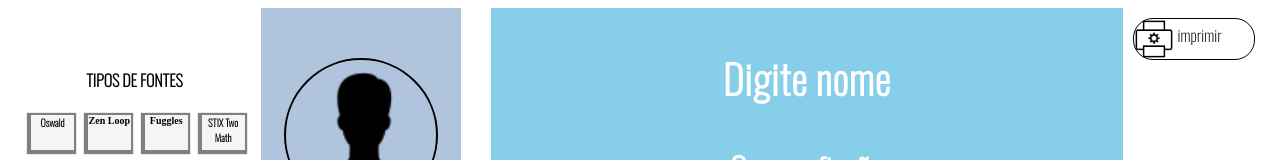
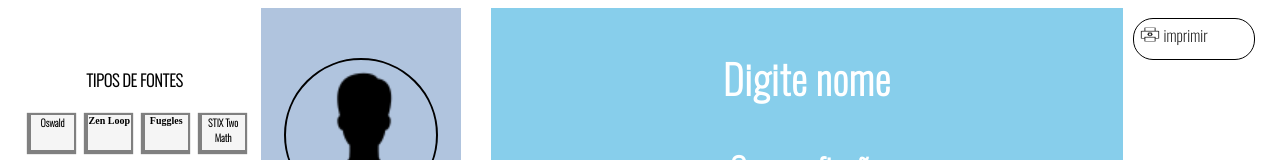
Before and after one commit to SoderJuliano/MeuProjetoPortifolio, a Vue app: page / in a window 1280 px wide. Shown: the top 160 px of the page. Built offline with nearby package versions, Linux system fonts and the light colour scheme; a web font is replaced by a local one.

Commit message:
fixing formacao array bug in ','

```diff
--- a/src/components/Imprimir-bnt.vue
+++ b/src/components/Imprimir-bnt.vue
@@ -15,23 +15,11 @@ export default {
 }
 </script>
 <style scoped>
-@media screen and(max-width: 1000px) {
-    .print-icon{
-        width: 30px;
-        height: 25px;
-    }
-    .impreimir-text{
-        color: black !important;
-        font-weight: bold;
-    }
-}
-@media screen and(min-width: 1001px) {
-    .print-icon{
-        width: 30px;
-        height: 25px;
-        padding: 10px;
-    }
-
+.print-icon{
+    width: 20px;
+    height: 15px;
+    padding-top: 7%;
+    padding-left: 5%;
 }
 .print-div{
     display: flex;
@@ -39,7 +27,6 @@ export default {
     height: 40px;
     border: solid black 1px;
     border-radius: 20px;
-
 }
 .impreimir-text{
         padding: 3%;
--- a/src/components/editarFormacao.vue
+++ b/src/components/editarFormacao.vue
@@ -29,8 +29,9 @@ export default {
             document.getElementsByClassName('editar-dados-escolares')[0].style.display= 'none'
         },
         adicionarFormacao(){
-            const curso = document.getElementById('curso').value
+            let curso = document.getElementById('curso').value
             if(curso){
+                curso = curso.replace(',', '-')
                 if(this.mygrade[0]=='Seus dados escolares'){
                     this.mygrade[0] = curso
                 }else{
```
